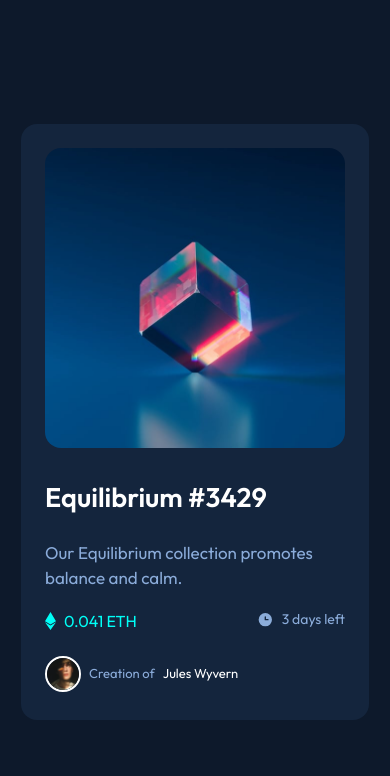
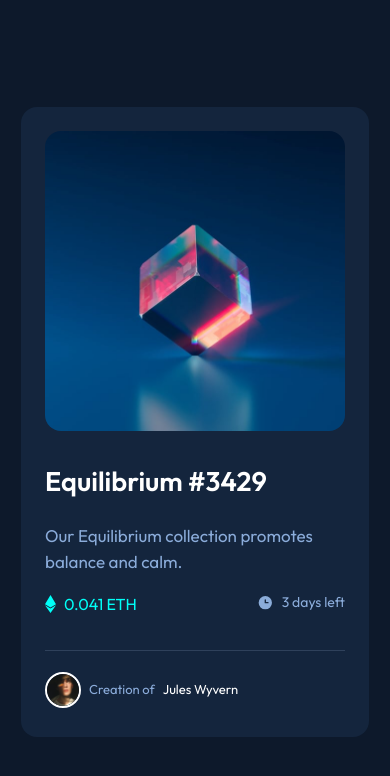
Before and after one commit to newwynn/frontend-mentor, a website built with webpack: page src/pages/nft-preview-card/index.html in a window 390 px wide. Built offline with nearby package versions, Linux system fonts and the light colour scheme; files whose address does not match are found by name.

```diff
--- a/src/pages/nft-preview-card/index.html
+++ b/src/pages/nft-preview-card/index.html
@@ -34,6 +34,7 @@
                     </span>
                 </p>
             </div>
+            <div class="nft-preview-card-divider"></div>
             <div class="nft-preview-card-avatar">
                 <img
                     src="../../nft-preview-card/image-avatar.png"
--- a/src/pages/nft-preview-card/style.css
+++ b/src/pages/nft-preview-card/style.css
@@ -91,6 +91,13 @@
     border-radius: 1rem;
 }
 
+.nft-preview-card-divider {
+    height: 1px;
+    background-color: var(--color-blue-800);
+    width: 100%;
+    margin: 1rem 0;
+}
+
 .nft-preview-card-avatar {
     display: flex;
     flex-direction: row;
```
